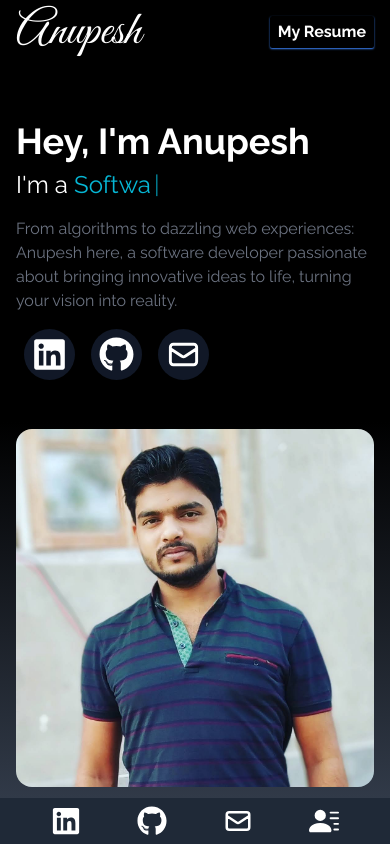
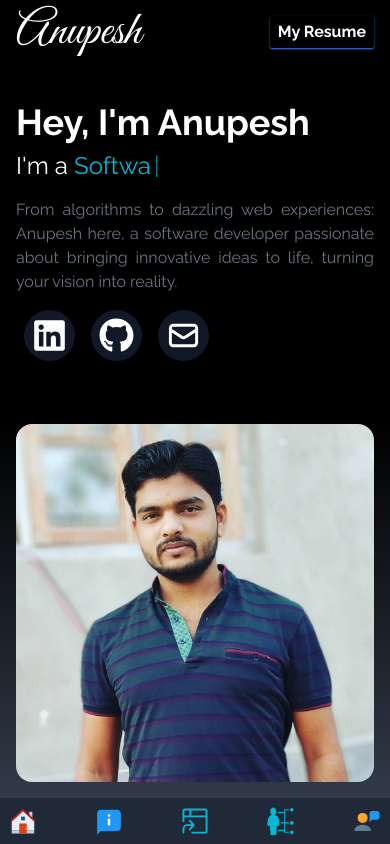
Before and after one commit to AnupeshVerma/Portfolio, a React (Create React App) app: page / in a window 390 px wide. Shown: the top 844 px of the page. Built offline with nearby package versions, Linux system fonts and the light colour scheme; the HTML template or start-up script is replaced by a standard one.

Commit message:
bottomBar changed

```diff
--- a/src/components/Home.jsx
+++ b/src/components/Home.jsx
@@ -36,7 +36,7 @@ const Home = () => {
       name="home"
       className="h-screen w-full bg-gradient-to-b from-black via-black to-gray-700"
     >
-      <div className="max-w-screen-lg mx-auto flex flex-col md:flex-row items-center justify-evenly h-full pt-20 p-4 ">
+      <div className="max-w-screen-lg mx-auto flex flex-col md:flex-row items-center justify-evenly h-full pt-10 px-4 ">
         <motion.div
           id="sideText"
           className="md:w-1/2 flex flex-col justify-center md:h-full"
@@ -60,20 +60,24 @@ const Home = () => {
               />
             </span>
           </div>
-          <p className="text-gray-500 py-2 max-w-md">
+          <p className="text-gray-500 py-2 text-justify max-w-md">
             From algorithms to dazzling web experiences: Anupesh here, a
             software developer passionate about bringing innovative ideas to
             life, turning your vision into reality.
           </p>
 
-          <div id="connectLinks" className="md:hidden">
+          <motion.div
+            id="connectLinks"
+            className="md:hidden mt-2"
+            initial={{ opacity: 0, x:-20  }}
+            animate={{ opacity: 1, x:0 }}
+            transition={{ delay: 1.5, duration: 1 }}
+          >
             <ul className="list-none flex">
               {links.map(({ id, name, icon, href }) => (
                 <li
                   key={id}
-                  className={
-                    "m-2 p-2 rounded-full duration-300 bg-gray-900 "
-                  }
+                  className={"mx-2 p-2 rounded-full duration-300 bg-gray-900 "}
                 >
                   <a
                     href={href}
@@ -86,7 +90,7 @@ const Home = () => {
                 </li>
               ))}
             </ul>
-          </div>
+          </motion.div>
         </motion.div>
         <div id="heroImage" className="md:w-1/2">
           <motion.img
--- a/src/components/NavBar.jsx
+++ b/src/components/NavBar.jsx
@@ -2,18 +2,24 @@ import React from "react";
 import { Link } from "react-scroll";
 import { motion } from "framer-motion";
 
+import { FcHome } from "react-icons/fc";
+import { FcAbout } from "react-icons/fc";
+import { GoProjectSymlink } from "react-icons/go";
+import { GiSkills } from "react-icons/gi";
+import { FcVoicePresentation } from "react-icons/fc";
+
 const NavBar = () => {
-
   const links = [
     // Navigate according to the name given during function return
-    { id: 1, link: "home" },
-    { id: 2, link: "about" },
-    { id: 3, link: "projects" },
-    { id: 4, link: "skills" },
-    { id: 5, link: "contact" },
+    { id: 1, link: "home", icon: <FcHome size={30} /> },
+    { id: 2, link: "about", icon: <FcAbout size={30} /> },
+    { id: 3, link: "projects", icon: <GoProjectSymlink size={30} /> },
+    { id: 4, link: "skills", icon: <GiSkills size={30} /> },
+    { id: 5, link: "contact", icon: <FcVoicePresentation size={30} /> },
   ];
 
   return (
+    <div>
       <div className="flex  justify-between items-center w-full h-16 text-white bg-black fixed px-4 z-10">
         <div>
           <h1 className="font-signature text-5xl">Anupesh</h1>
@@ -32,7 +38,13 @@ const NavBar = () => {
           ))}
         </ul>
 
-      <motion.div id="resumeMobileView" className="md:hidden">
+        <motion.div
+          id="resumeMobileView"
+          className="md:hidden"
+          initial={{ opacity: 0, x: 20 }}
+          animate={{ opacity: 1, x: 0 }}
+          transition={{ delay: 1.5, duration: 1 }}
+        >
           <button className="px-2 py-1 font-bold shadow-sm shadow-blue-500 rounded-sm">
             <a href="https://drive.google.com/file/d/1WzSwm9ztfZEup4NHN9gtIhfNvNpKLdaw/view?usp=drive_link">
               My Resume
@@ -40,6 +52,25 @@ const NavBar = () => {
           </button>
         </motion.div>
       </div>
+
+      <motion.div
+        id="bottomBar"
+        className=" bottom-0 w-full bg-gray-800 fixed"
+        initial={{ opacity: 0, y: -50 }}
+        animate={{ opacity: 1, y: 0 }}
+        transition={{ delay: 0.3, duration: 1 }}
+      >
+        <ul className="list-none flex w-full justify-center space-x-10 text-white">
+          {links.map(({ id, icon, href }) => (
+            <li key={id} className={"p-2 rounded-full text-cyan-500"}>
+              <a href={href} target="_blank" rel="noreferrer">
+                {icon}
+              </a>
+            </li>
+          ))}
+        </ul>
+      </motion.div>
+    </div>
   );
 };
 
--- a/src/components/SocialLinks.jsx
+++ b/src/components/SocialLinks.jsx
@@ -65,23 +65,6 @@ const SocialLinks = () => {
         </ul>
       </motion.div>
 
-      <motion.div
-        id="bottomBar"
-        className="md:hidden bottom-0 w-full bg-gray-800 fixed"
-        initial={{ opacity: 0, y: -50 }}
-        animate={{ opacity: 1, y: 0 }}
-        transition={{ delay: 0.3, duration: 1 }}
-      >
-        <ul className="list-none flex w-full justify-center space-x-10 text-white">
-          {links.map(({ id, icon, href }) => (
-            <li key={id} className={"p-2 rounded-full"}>
-              <a href={href} target="_blank" rel="noreferrer">
-                {icon}
-              </a>
-            </li>
-          ))}
-        </ul>
-      </motion.div>
     </div>
   );
 };
```
Lines whose indentation alone changed are shown as unchanged.
